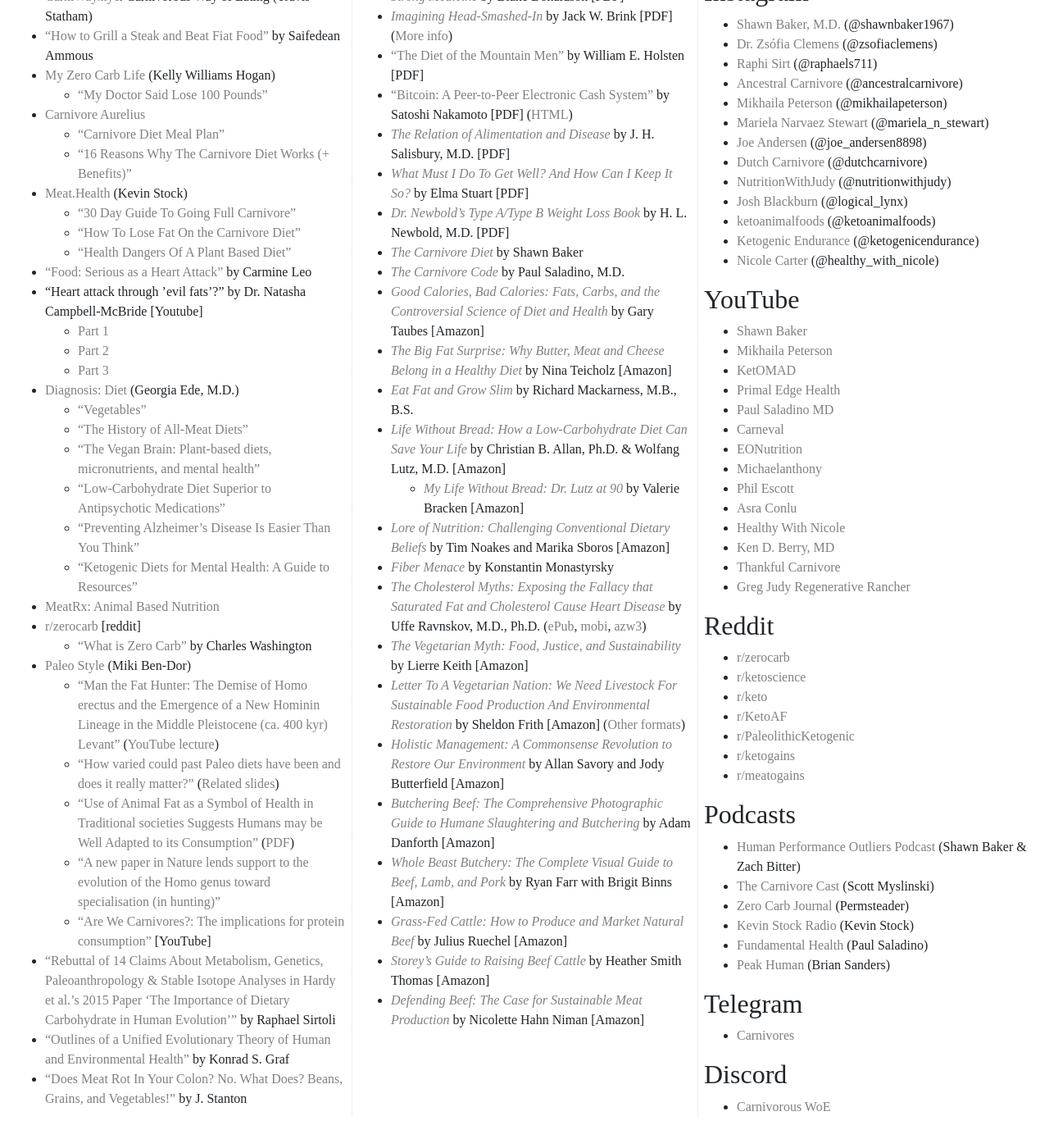
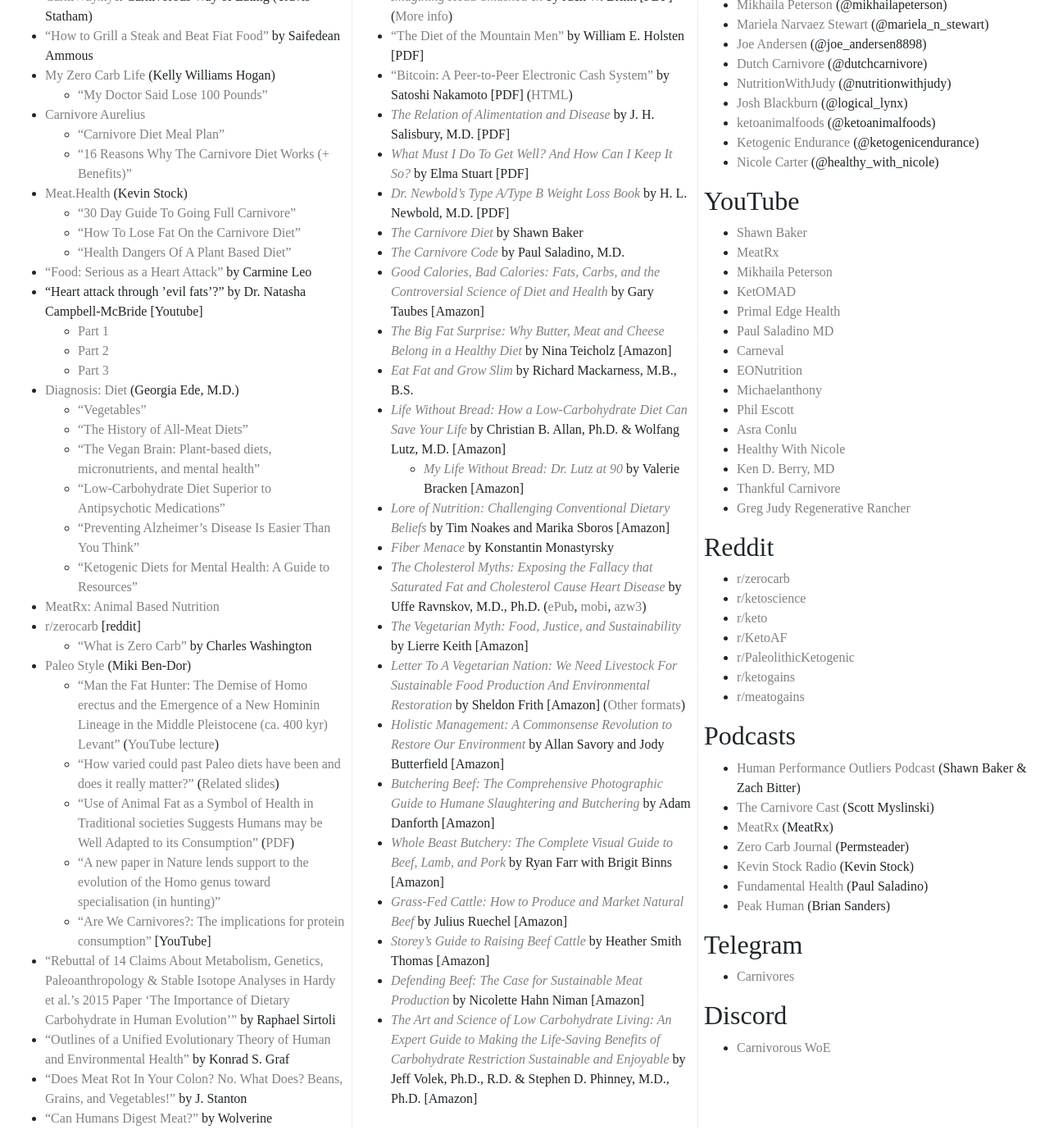
Before and after one commit to bitstein/justmeat.co, a Jekyll site: the page built from index.md, in a window 1280 px wide and 1400 px high, scrolled down 1536 px. Shown: the whole window at 82% size. Built offline with Jekyll 4.4.1, drawn with Linux system fonts in a browser that asks for light colours; nearby versions of some CDN libraries; some web fonts are replaced.

Commit message:
Update index

```diff
--- a/index.md
+++ b/index.md
@@ -203,6 +203,7 @@
 ## YouTube
 
 * [Shawn Baker](https://www.youtube.com/channel/UC5apkKkeZQXRSDbqSalG8CQ)
+* [MeatRx](https://www.youtube.com/c/MeatRx)
 * [Mikhaila Peterson](https://www.youtube.com/user/mikhailapeterson1)
 * [KetOMAD](https://www.youtube.com/channel/UCR3lAJ0iHpW5FopzckSJRfQ)
 * [Primal Edge Health](https://www.youtube.com/user/PrimalEdgeHealth)
@@ -231,6 +232,7 @@
 
 * [Human Performance Outliers Podcast](https://humanperformanceoutliers.libsyn.com/) (Shawn Baker & Zach Bitter)
 * [The Carnivore Cast](https://www.carnivorecast.com/) (Scott Myslinski)
+* [MeatRx](https://meatrx.libsyn.com/) (MeatRx)
 * [Zero Carb Journal](http://www.permanenthomestead.com/category/zero-carb-journal/) (Permsteader)
 * [Kevin Stock Radio](https://www.kevinstock.io/podcast/) (Kevin Stock)
 * [Fundamental Health](https://www.paulsaladinomd.com/podcast) (Paul Saladino)
```
